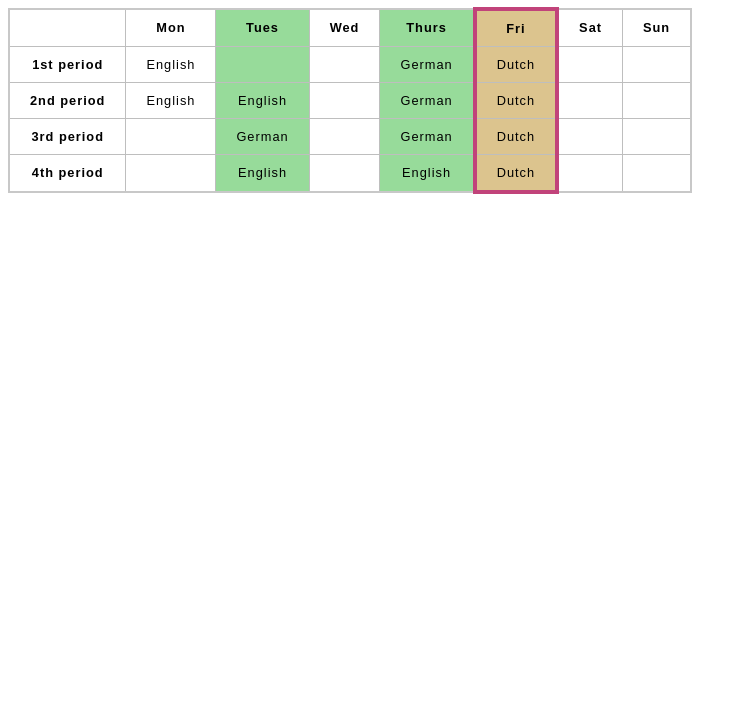
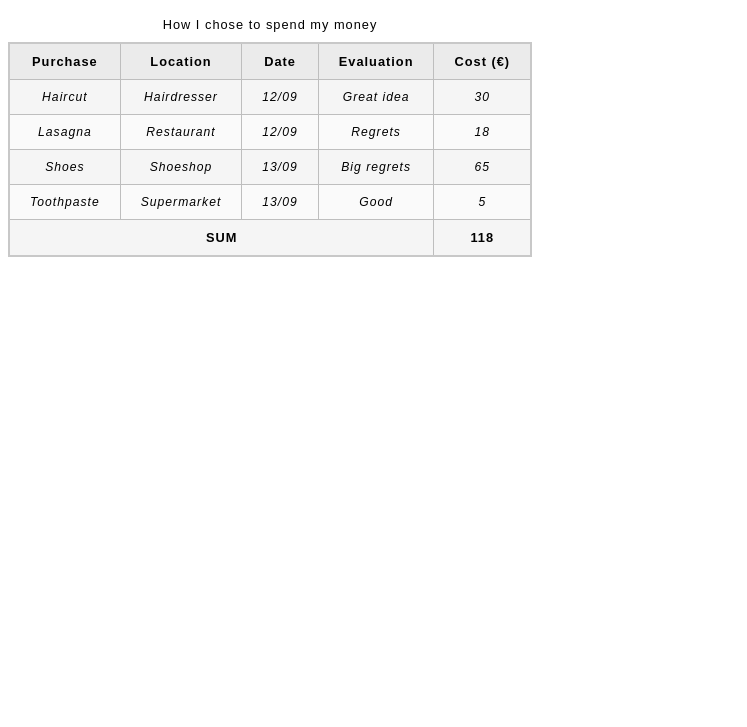
Before and after one commit to F3GR/weather-app, a plain HTML site: page mdn-practice/site-8/index.html in a window 1280 px wide. Shown: the part 73-800 px from the top of the page, without its empty margins (0-747 px from the left). Drawn offline with Linux system fonts and the light colour scheme.

Commit message:
HTML tables - 4

```diff
--- a/mdn-practice/site-8/index.html
+++ b/mdn-practice/site-8/index.html
@@ -3,98 +3,69 @@
   <head>
     <meta charset="utf-8">
     <meta name="viewport" content="width=device-width">
-    <title>School timetable</title>
+    <title>My spending record</title>
+    <link href="minimal-table.css" rel="stylesheet" type="text/css">
     <style>
-    html {
-      font-family: sans-serif;
+        tbody {
+        font-size: 95%;
+        font-style: italic;
         }
 
-    table {
-      border-collapse: collapse;
-      border: 2px solid rgb(200,200,200);
-      letter-spacing: 1px;
-      font-size: 0.8rem;
-    }
-
-    td, th {
-      border: 1px solid rgb(190,190,190);
-      padding: 10px 20px;
-    }
-
-    td {
-      text-align: center;
-    }
-
-    caption {
-      padding: 10px;
+        tfoot {
+        font-weight: bold;
         }
     </style>
   </head>
+
   <body>
-    <h1>School timetable</h1>
-
+    <h1>My spending record</h1>
 
       <table>
-        <colgroup>
-        <col />
-        <col />
-        <col style="background-color: #97DB9A;" />
-        <col style="width: 42px;" />
-        <col style="background-color: #97DB9A;" />
-        <col style="background-color:#DCC48E; border:4px solid #C1437A;" />
-        <col style="width: 42px;" />
-        <col style="width: 42px;" />
-        </colgroup>
+        <caption>How I chose to spend my money</caption>
+        <thead>
           <tr>
-            <td>&nbsp;</td>
-            <th>Mon</th>
-            <th>Tues</th>
-            <th>Wed</th>
-            <th>Thurs</th>
-            <th>Fri</th>
-            <th>Sat</th>
-            <th>Sun</th>
+            <th>Purchase</th>
+            <th>Location</th>
+            <th>Date</th>
+            <th>Evaluation</th>
+            <th>Cost (€)</th>
+          </tr>
+        </thead>
+        <tfoot>
+          <tr>
+            <td colspan="4">SUM</td>
+            <td >118</td>
+          </tr>
+        </tfoot>
+          <tr>
+            <td>Haircut</td>
+            <td>Hairdresser</td>
+            <td>12/09</td>
+            <td>Great idea</td>
+            <td>30</td>
           </tr>
           <tr>
-            <th>1st period</th>
-            <td>English</td>
-            <td>&nbsp;</td>
-            <td>&nbsp;</td>
-            <td>German</td>
-            <td>Dutch</td>
-            <td>&nbsp;</td>
-            <td>&nbsp;</td>
+            <td>Lasagna</td>
+            <td>Restaurant</td>
+            <td>12/09</td>
+            <td>Regrets</td>
+            <td>18</td>
           </tr>
           <tr>
-            <th>2nd period</th>
-            <td>English</td>
-            <td>English</td>
-            <td>&nbsp;</td>
-            <td>German</td>
-            <td>Dutch</td>
-            <td>&nbsp;</td>
-            <td>&nbsp;</td>
+            <td>Shoes</td>
+            <td>Shoeshop</td>
+            <td>13/09</td>
+            <td>Big regrets</td>
+            <td>65</td>
           </tr>
           <tr>
-            <th>3rd period</th>
-            <td>&nbsp;</td>
-            <td>German</td>
-            <td>&nbsp;</td>
-            <td>German</td>
-            <td>Dutch</td>
-            <td>&nbsp;</td>
-            <td>&nbsp;</td>
-        </tr>
-        <tr>
-            <th>4th period</th>
-            <td>&nbsp;</td>
-            <td>English</td>
-            <td>&nbsp;</td>
-            <td>English</td>
-            <td>Dutch</td>
-            <td>&nbsp;</td>
-            <td>&nbsp;</td>
+            <td>Toothpaste</td>
+            <td>Supermarket</td>
+            <td>13/09</td>
+            <td>Good</td>
+            <td>5</td>
           </tr>
     </table>
+
   </body>
 </html>
--- a/mdn-practice/site-8/minimal-table.css
+++ b/mdn-practice/site-8/minimal-table.css
@@ -33,3 +33,11 @@ tr:nth-child(odd) td {
 caption {
   padding: 10px;
 }
+
+tr:nth-child(odd) td {
+  background-color: rgb(245,245,245);
+}
+
+caption {
+  padding: 10px;
+}
```
Lines whose indentation alone changed are shown as unchanged.
